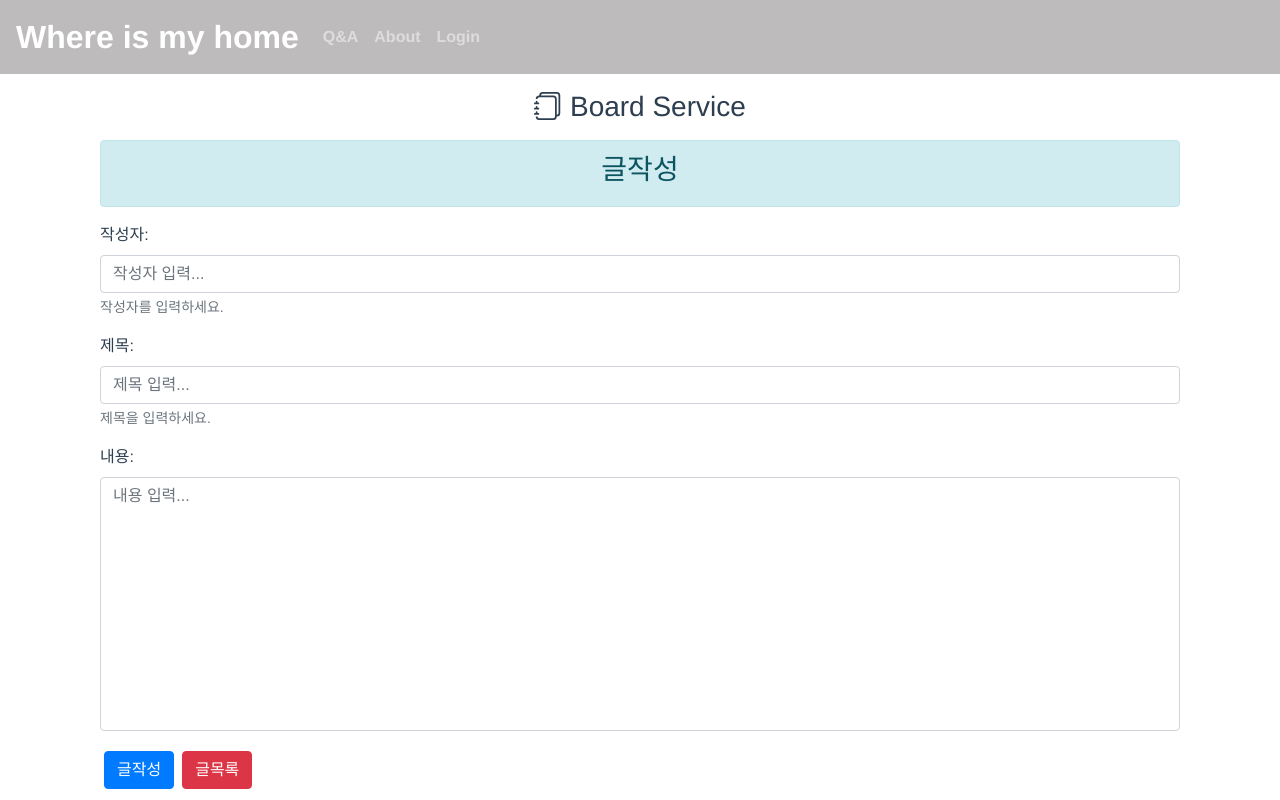
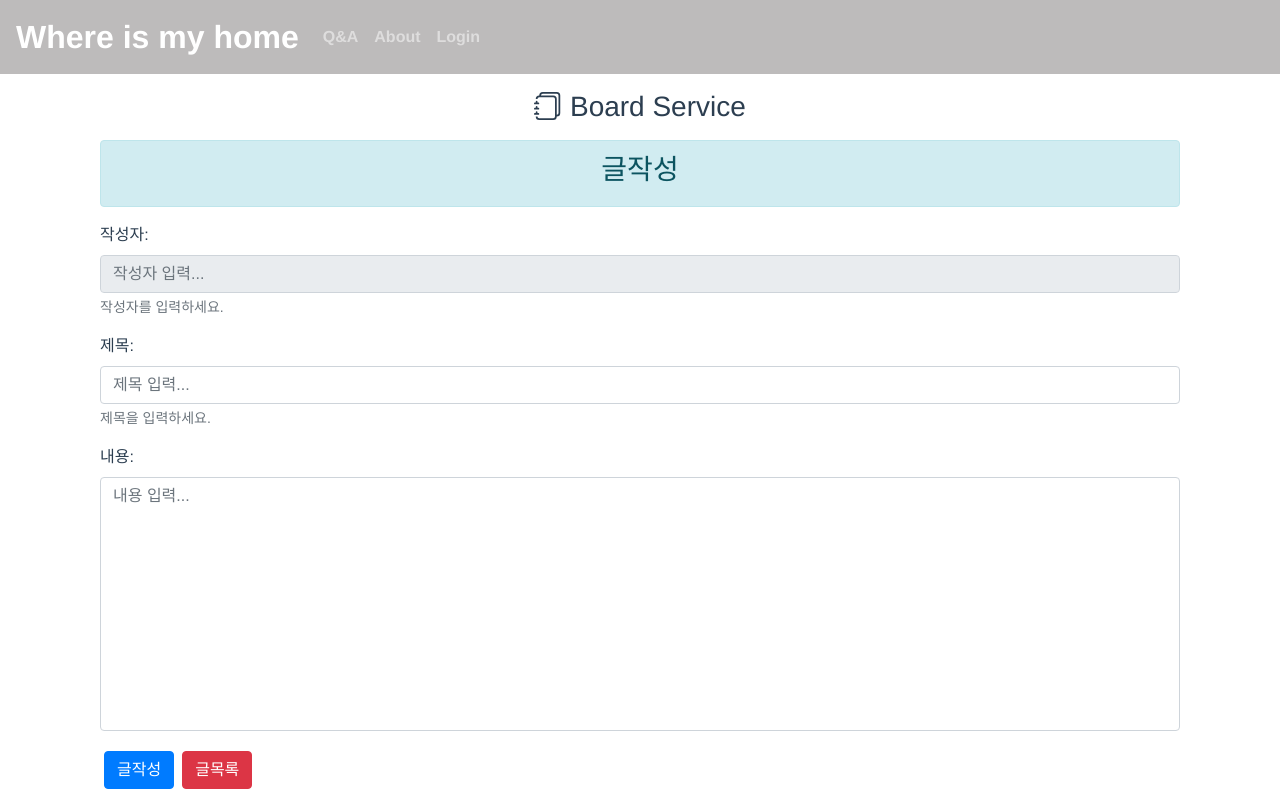
Before and after one commit to wonseokLee97/Where_Is_My_Home, a Vue app: page /board/write in a window 1280 px wide. Built offline with nearby package versions, Linux system fonts and the light colour scheme.

Commit message:
boardwrite

```diff
--- a/src/components/board/BoardInputItem.vue
+++ b/src/components/board/BoardInputItem.vue
@@ -5,7 +5,7 @@
         <b-form-group id="userid-group" label="작성자:" label-for="userid" description="작성자를 입력하세요.">
           <b-form-input
             id="userid"
-            :disabled="isUserid"
+            :disabled="true"
             v-model="article.userid"
             type="text"
             required
@@ -52,21 +52,21 @@ export default {
         subject: "",
         content: "",
       },
-      isUserid: false,
     };
   },
   props: {
     type: { type: String },
   },
   created() {
+    this.article.userid = this.userid;
     if (this.type === "modify") {
       this.article = this.mArticle;
-      this.isUserid = true;
     }
   },
   computed: {
     ...mapGetters({
       mArticle: ["article"],
+      userid: ["userid"],
     }),
   },
   methods: {
```
